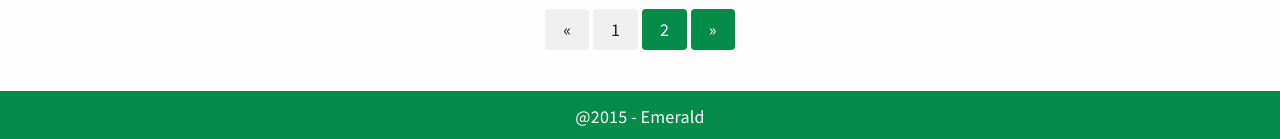
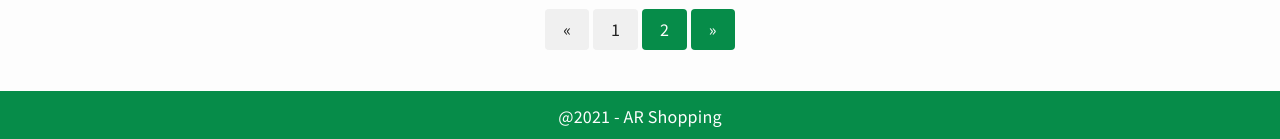
Before and after one commit to HansakaUP/AR-Shopping-Blog, a Jekyll site: the page built from index.html, in a window 1280 px wide and 900 px high, scrolled down 1745 px. Shown: the part 758-897 px from the top of the window. Built offline with Jekyll 4.4.1, drawn with Linux system fonts in a browser that asks for light colours; the list of posts is cut into pages by our own code.

Commit message:
Update footer.html

```diff
--- a/_includes/footer.html
+++ b/_includes/footer.html
@@ -1 +1 @@
-<footer><span>@2015 - Emerald</span></footer>
+<footer><span>@2021 - AR Shopping</span></footer>
```
